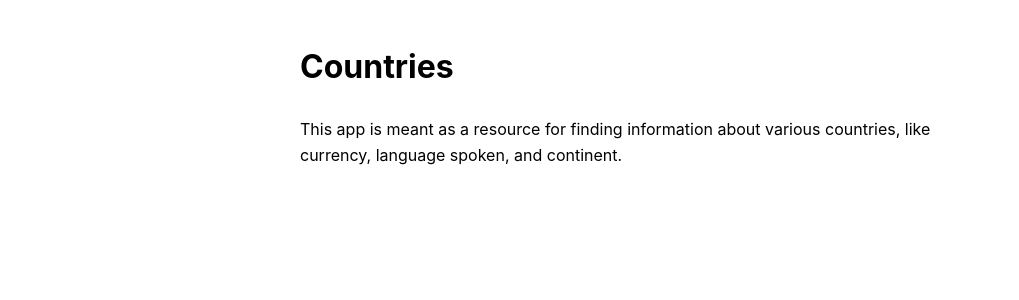
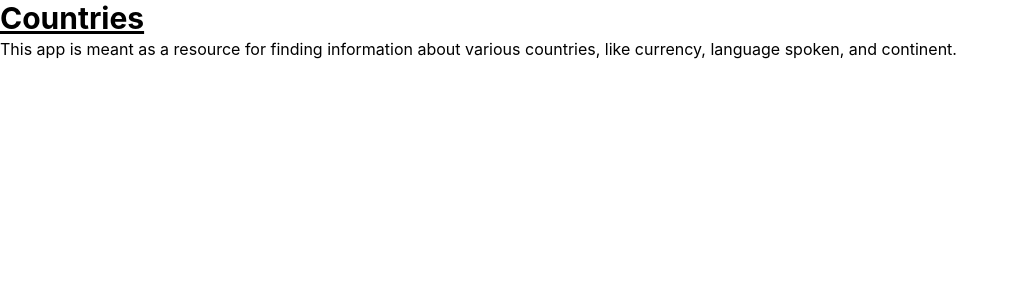
Before and after one commit to JakeDawkins/countries, a Next.js app: page / in a window 1280 px wide. Shown: the top 300 px of the page, without its empty margins (0-1019 px from the left). Built offline with nearby package versions, Linux system fonts and the light colour scheme.

Commit message:
Add tailwindCSS and remove css modules

```diff
--- a/package.json
+++ b/package.json
@@ -13,6 +13,9 @@
   "devDependencies": {
     "@types/node": "^18.11.18",
     "@types/react": "^18.0.27",
+    "autoprefixer": "^10.4.13",
+    "postcss": "^8.4.21",
+    "tailwindcss": "^3.2.4",
     "typescript": "^4.9.4"
   }
 }
--- a/pages/_app.js
+++ /dev/null
@@ -1,5 +0,0 @@
-import '../global.css'
-
-export default function MyApp({ Component, pageProps }) {
-  return <Component {...pageProps} />
-}
--- /dev/null
+++ b/pages/_app.tsx
@@ -0,0 +1,5 @@
+import '../globals.css';
+
+export default function MyApp({ Component, pageProps }) {
+  return <Component {...pageProps} />;
+}
--- a/pages/index.js
+++ b/pages/index.tsx
@@ -1,11 +1,9 @@
 import { useCallback, useEffect, useState } from 'react';
-
-import styles from '../styles/home.module.css';
 
 function Home() {
   return (
-    <main className={styles.main}>
-      <h1>Countries</h1>
+    <main className="m-0 w-full h-full">
+      <h1 className="underline text-3xl font-bold">Countries</h1>
       <p>
         This app is meant as a resource for finding information about various
         countries, like currency, language spoken, and continent.
--- /dev/null
+++ b/postcss.config.js
@@ -0,0 +1,6 @@
+module.exports = {
+  plugins: {
+    tailwindcss: {},
+    autoprefixer: {},
+  },
+}
--- a/styles/home.module.css
+++ /dev/null
@@ -1,11 +0,0 @@
-.main {
-  padding: 20px 20px 60px;
-  max-width: 680px;
-  margin: 0 auto;
-}
-
-.hr {
-  border: none;
-  border-bottom: 1px solid #efefef;
-  margin: 3em auto;
-}
--- /dev/null
+++ b/tailwind.config.js
@@ -0,0 +1,8 @@
+/** @type {import('tailwindcss').Config} */
+module.exports = {
+  content: ['./pages/**/*.{ts,tsx}', './components/**/*.{ts,tsx}'],
+  theme: {
+    extend: {},
+  },
+  plugins: [],
+};
```
Also changed, not shown: globals.css (renamed from global.css, +8 -0 lines), 1 other file (tests, documents, lock files or other folders).
